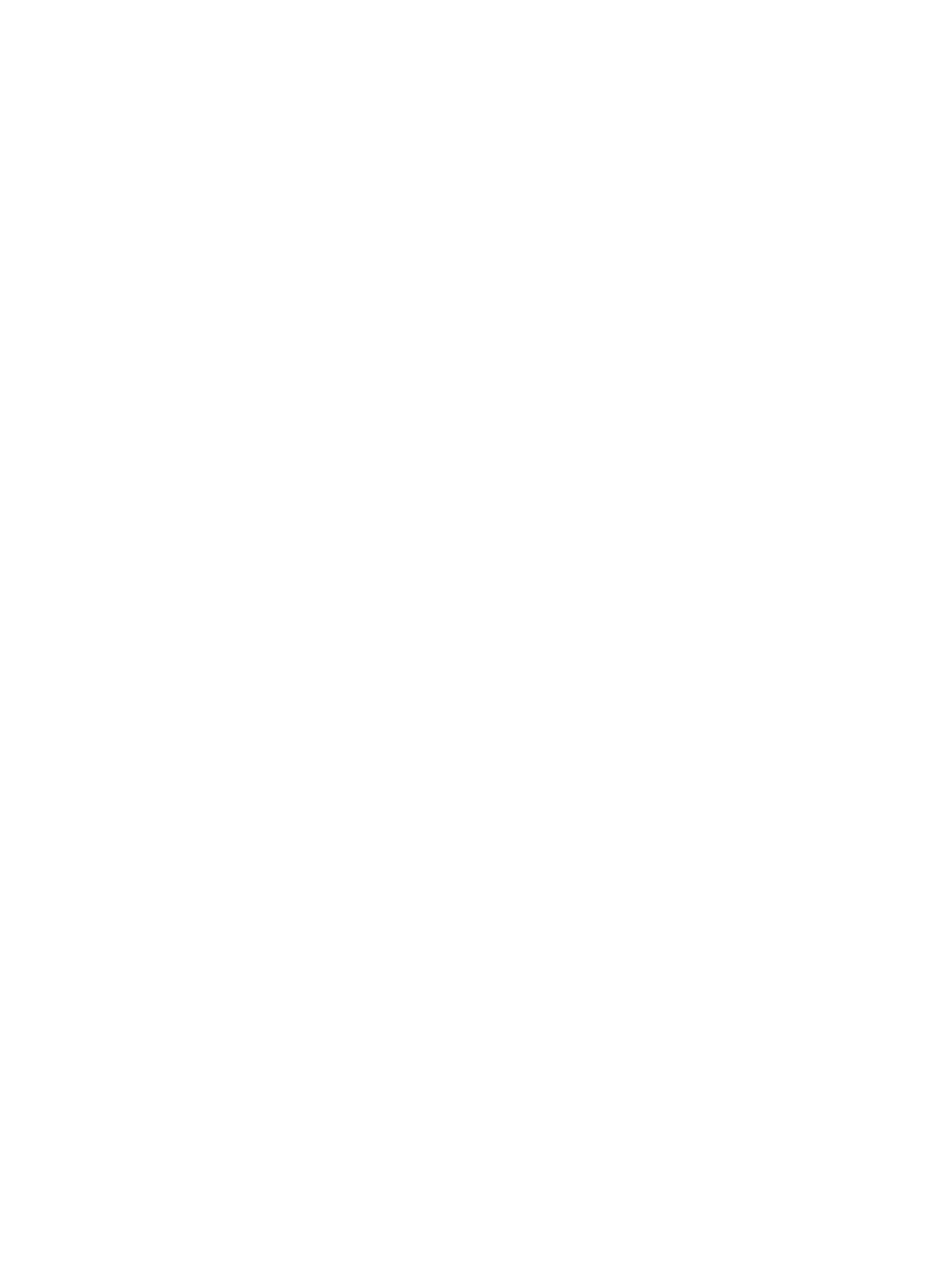
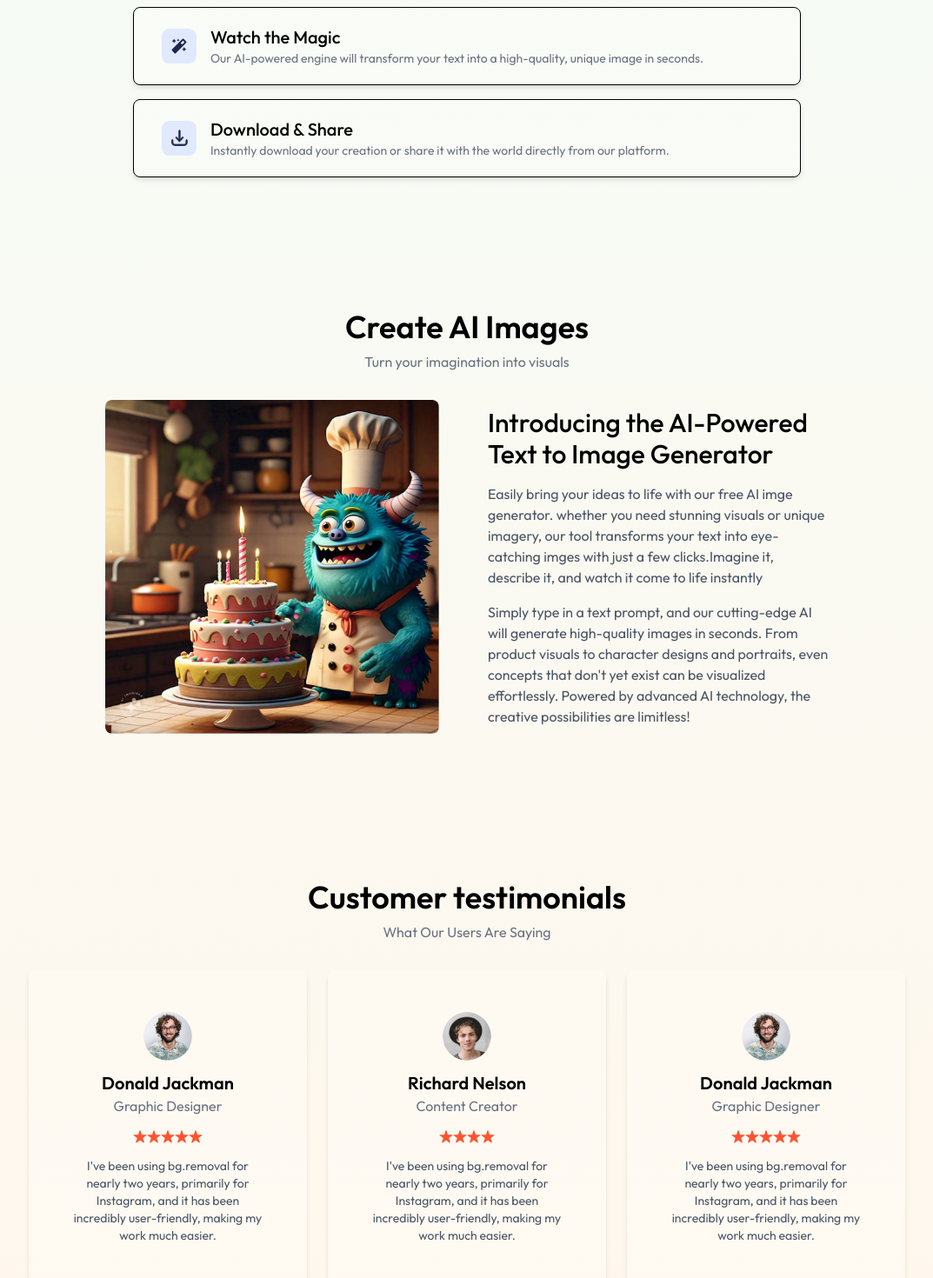
Before and after one commit to RithikRanaweera/ai-image-generator, a React (Vite) app in the folder client/: page / in a window 1280 px wide. Shown: the part 1020-2490 px from the top of the page at 87% size, without its empty margins (103-1176 px from the left). Before the commit the page ends 800 px from the top, so only its background shows below. Built offline with nearby package versions, Linux system fonts and the light colour scheme.

Commit message:
create Steps, Testimonials

```diff
--- a/client/src/assets/assets.js
+++ b/client/src/assets/assets.js
@@ -67,7 +67,7 @@
         image:profile_img_2,
         name:'Richard Nelson',
         role:'Content Creator',
-        stars:5,
+        stars:4,
         text:`I've been using bg.removal for nearly two years, primarily for Instagram, and it has been incredibly user-friendly, making my work much easier.`
     },
     {
--- /dev/null
+++ b/client/src/components/Description.jsx
@@ -0,0 +1,37 @@
+import React from 'react'
+import { assets } from '../assets/assets'
+
+const Description = () => {
+    return (
+        <div className='flex flex-col items-center justify-center my-24 p-6 md:px-28'>
+            <h1 className='text-3xl sm:text-4xl font-semibold mb-2'>Create AI Images</h1>
+            <p className='text-gray-500 mb-8'>Turn your imagination into visuals</p>
+
+            <div className='flex flex-col gap-5 md:gap-14 md:flex-row items-center '>
+                <img src={assets.sample_img_1} alt="" className='w-80 xl:w-96 rounded-lg' />
+                <div >
+                    <h2 className='text-3xl font-medium max-w-lg mb-4'>
+                        Introducing the AI-Powered Text to Image Generator
+                    </h2>
+                    <p className='text-gray-600 mb-4'>
+                        Easily bring your ideas to life with our free AI
+                        imge generator. whether you need stunning visuals or
+                        unique imagery, our tool transforms your text into
+                        eye-catching imges with just a few clicks.Imagine it,
+                        describe it, and watch it come to life instantly
+                    </p>
+                    <p className='text-gray-600'>
+                        Simply type in a text prompt, and our cutting-edge
+                        AI will generate high-quality images in seconds. From
+                        product visuals to character designs and portraits,
+                        even concepts that don't yet exist can be visualized
+                        effortlessly. Powered by advanced AI technology, the
+                        creative possibilities are limitless!
+                    </p>
+                </div>
+            </div>
+        </div>
+    )
+}
+
+export default Description
--- /dev/null
+++ b/client/src/components/Steps.jsx
@@ -0,0 +1,27 @@
+import React from 'react'
+import { stepsData } from '../assets/assets'
+
+const Steps = () => {
+  return (
+    <div className='flex flex-col items-center justify-center my-32'>
+      <h1 className='text-3xl sm:text-4xl foont-semibold mb-2'>How it works</h1>
+      <p className="text-lg text-gray-600 mb-8">Transorm Words Into Stunning Images</p>
+
+      <div className='space-y-4 w-full max-w-3xl text-sm'>
+        {stepsData.map((item, index)=>(
+            <div className='flex items-center gap-4 p-5 px-8 bg-white/20 shadow-md
+            border cursor-pointer hover:scale-[1.02] transition-all duration-300 rounded-lg' key={index}>
+                <img width={40} src={item.icon} alt="" />
+                <div>
+                    <h2 className='text-xl font-medium'>{item.title}</h2>
+                    <p className='text-gray-500'>{item.description}</p>
+                </div>
+            </div>
+        ))}
+      </div>
+
+    </div>
+  )
+}
+
+export default Steps
--- /dev/null
+++ b/client/src/components/Textimonials.jsx
@@ -0,0 +1,32 @@
+import React from 'react'
+import { assets, testimonialsData } from '../assets/assets'
+
+const Textimonials = () => {
+    return (
+        <div className='flex flex-col items-center justify-center my-20 py-12'>
+            <h1 className='text-3xl sm:text-4xl font-semibold mb-2'>Customer testimonials</h1>
+            <p className='text-gray-500 mb-8'>What Our Users Are Saying</p>
+            <div className='flex flex-wrap gap-6'>
+                {testimonialsData.map((testimonial, index)=>(
+                    <div key={index} className='bg-white/20 p-12 rounded-lg shadow-md order w-80
+                    m-auto cursor-pointer hover:scale-[1.02] transition-all'>
+                        <div className='flex flex-col items-center' >
+                            <img src={testimonial.image} alt="" className='rounded-full w-14'/>
+                            <h2 className='text-xl font-semibold mt-3'>{testimonial.name}</h2>
+                            <p className='text-gray-500 mb-4'>{testimonial.role}</p>
+                            <div className='flex mb-4'>
+                                {Array(testimonial.stars).fill().map((items, index)=>(
+                                    <img key={index} src={assets.rating_star} alt=''/>
+                                ))}
+                            </div>
+                            <p className='text-center text-sm text-gray-600'>{testimonial.text}</p>
+                        </div>
+                    </div>
+                ))}
+            </div>
+
+        </div>
+    )
+}
+
+export default Textimonials
--- a/client/src/pages/Home.jsx
+++ b/client/src/pages/Home.jsx
@@ -1,10 +1,16 @@
 import React from 'react'
 import Header from '../components/Header'
+import Steps from '../components/Steps'
+import Description from '../components/Description'
+import Textimonials from '../components/Textimonials'
 
 const Home = () => {
   return (
     <div>
       <Header/>
+      <Steps/>
+      <Description/>
+      <Textimonials/>
     </div>
   )
 }
```
